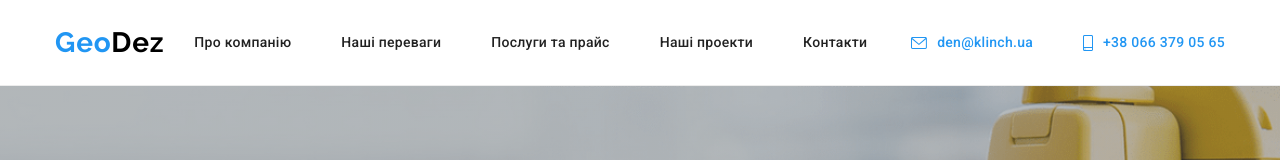
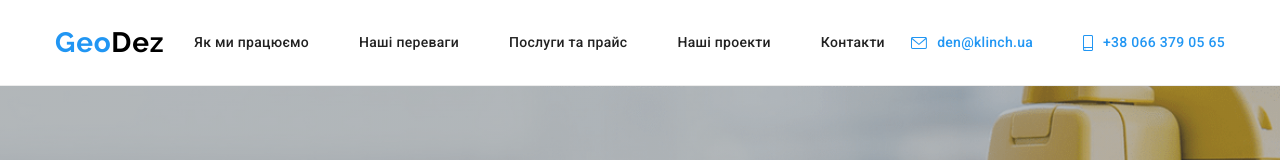
Before and after one commit to Fry8778/Geodez, a plain HTML site: page index.html in a window 1280 px wide. Shown: the top 160 px of the page. Drawn offline with nearby package versions, Linux system fonts and the light colour scheme; a web font is replaced by a local one.

Commit message:
changed header

```diff
--- a/index.html
+++ b/index.html
@@ -26,7 +26,7 @@
                 <ul class="nav__list">
                     <li class="nav__item">
                         <a href="#About-us" class="nav__link">
-                            Про компанію
+                            Як ми працюємо
                         </a>
                     </li>
                     <li class="nav__item">
```
